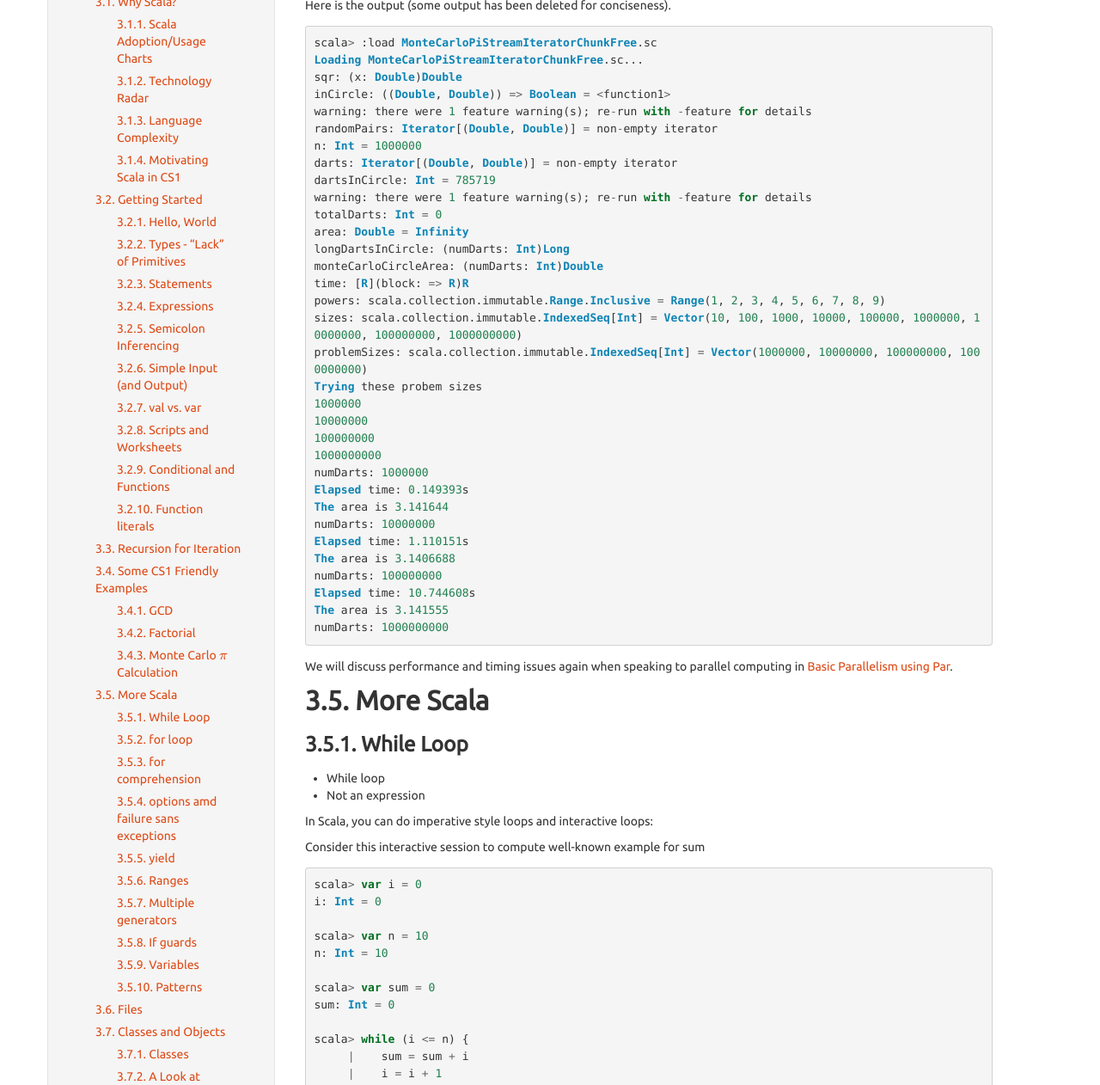
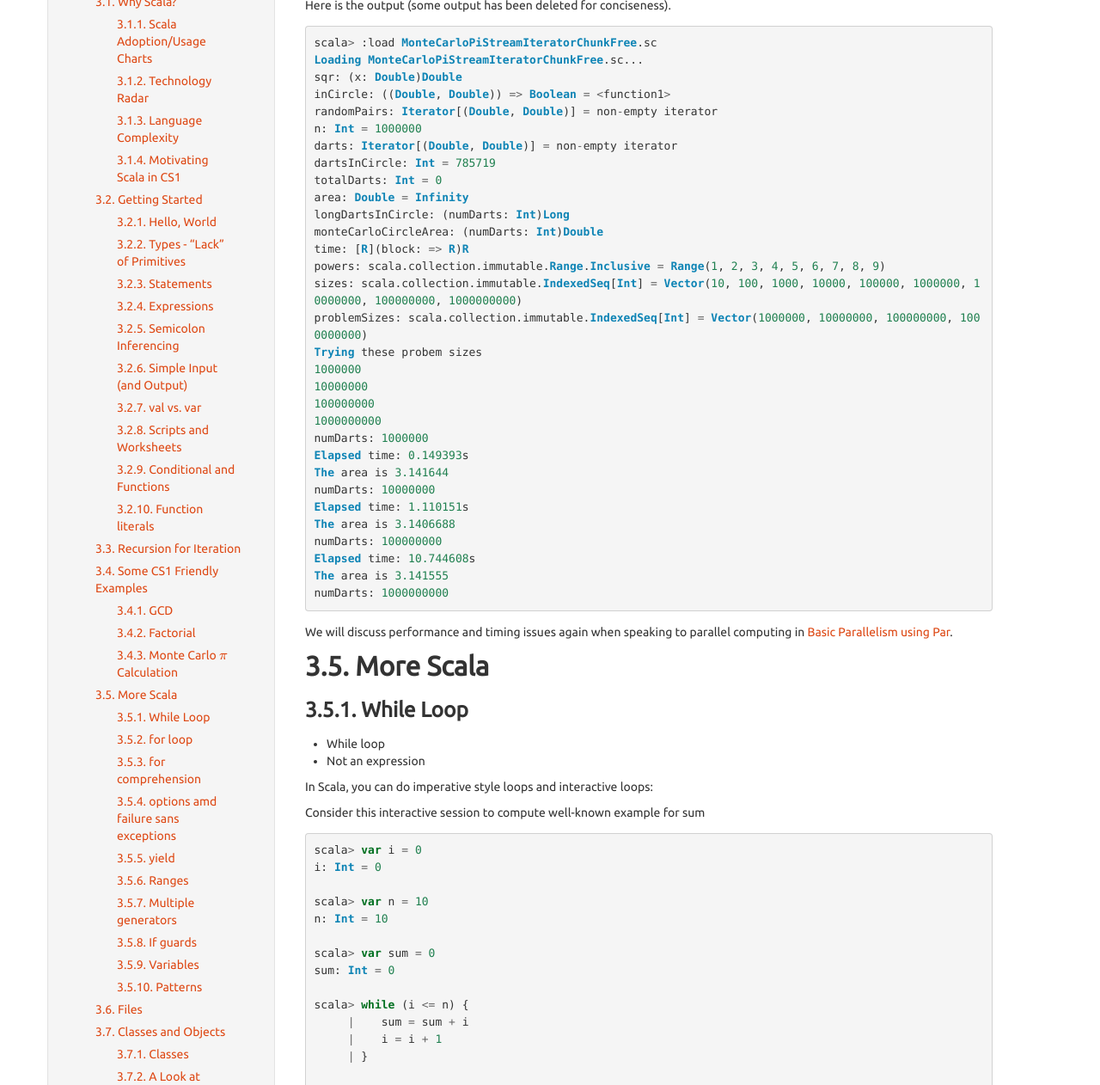
Before and after one commit to LoyolaChicagoBooks/scalaworkshop, a Sphinx documentation site: the page built from source/cs1.rst, in a window 1280 px wide and 1400 px high, scrolled down 10083 px, cut to the strip 138-1400 px from the top of the window. Shown: the whole strip at 86% size. Built offline with Sphinx 7.4.7, drawn with Linux system fonts in a browser that asks for light colours; some of the changed text lies outside the part shown.

Commit message:
output cleanup

```diff
--- a/source/cs1.rst
+++ b/source/cs1.rst
@@ -652,12 +652,10 @@
    Loading MonteCarloPiStreamIteratorChunkFree.sc...
    sqr: (x: Double)Double
    inCircle: ((Double, Double)) => Boolean = <function1>
-   warning: there were 1 feature warning(s); re-run with -feature for details
    randomPairs: Iterator[(Double, Double)] = non-empty iterator
    n: Int = 1000000
    darts: Iterator[(Double, Double)] = non-empty iterator
    dartsInCircle: Int = 785719
-   warning: there were 1 feature warning(s); re-run with -feature for details
    totalDarts: Int = 0
    area: Double = Infinity
    longDartsInCircle: (numDarts: Int)Long
@@ -730,8 +728,7 @@
 
 .. code-block:: scala
 
-   scala> 1 to n sum
-   warning: there were 1 feature warning(s); re-run with -feature for details
+   scala> (1 to n).sum
    res6: Int = 55
 
 
```
